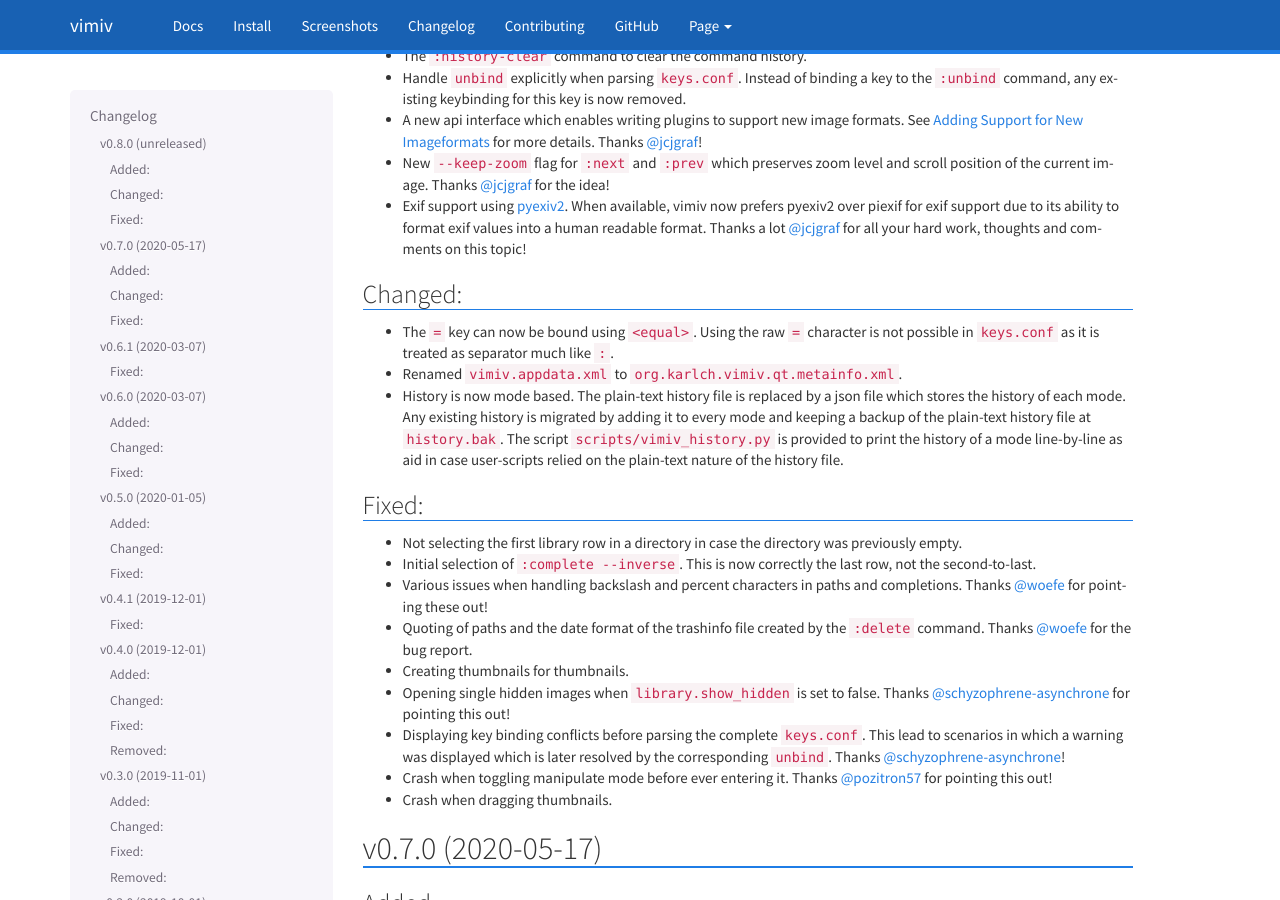
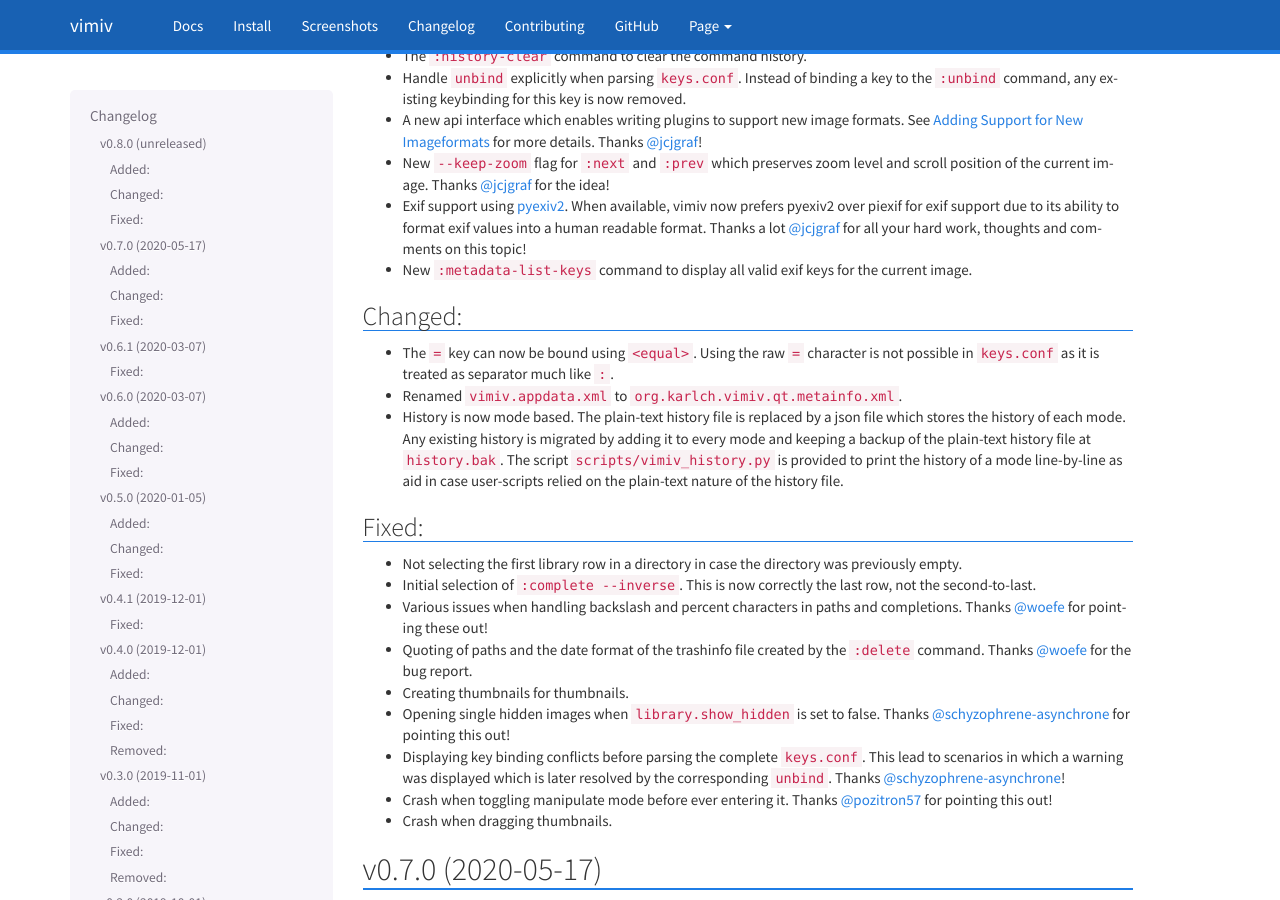
Before and after one commit to karlch/vimiv-qt, a Sphinx documentation site: the page built from docs/changelog.rst, in a window 1280 px wide and 900 px high, scrolled down 341 px. Built offline with Sphinx 7.4.7, drawn with Linux system fonts in a browser that asks for light colours.

Commit message:
Update changelog for :metadata-list-keys

```diff
--- a/docs/changelog.rst
+++ b/docs/changelog.rst
@@ -31,6 +31,8 @@
   exif values into a human readable format. Thanks a lot
   `@jcjgraf <https://github.com/jcjgraf>`_ for all your hard work, thoughts and comments
   on this topic!
+* New ``:metadata-list-keys`` command to display all valid exif keys for the current
+  image.
 
 Changed:
 ^^^^^^^^
```
